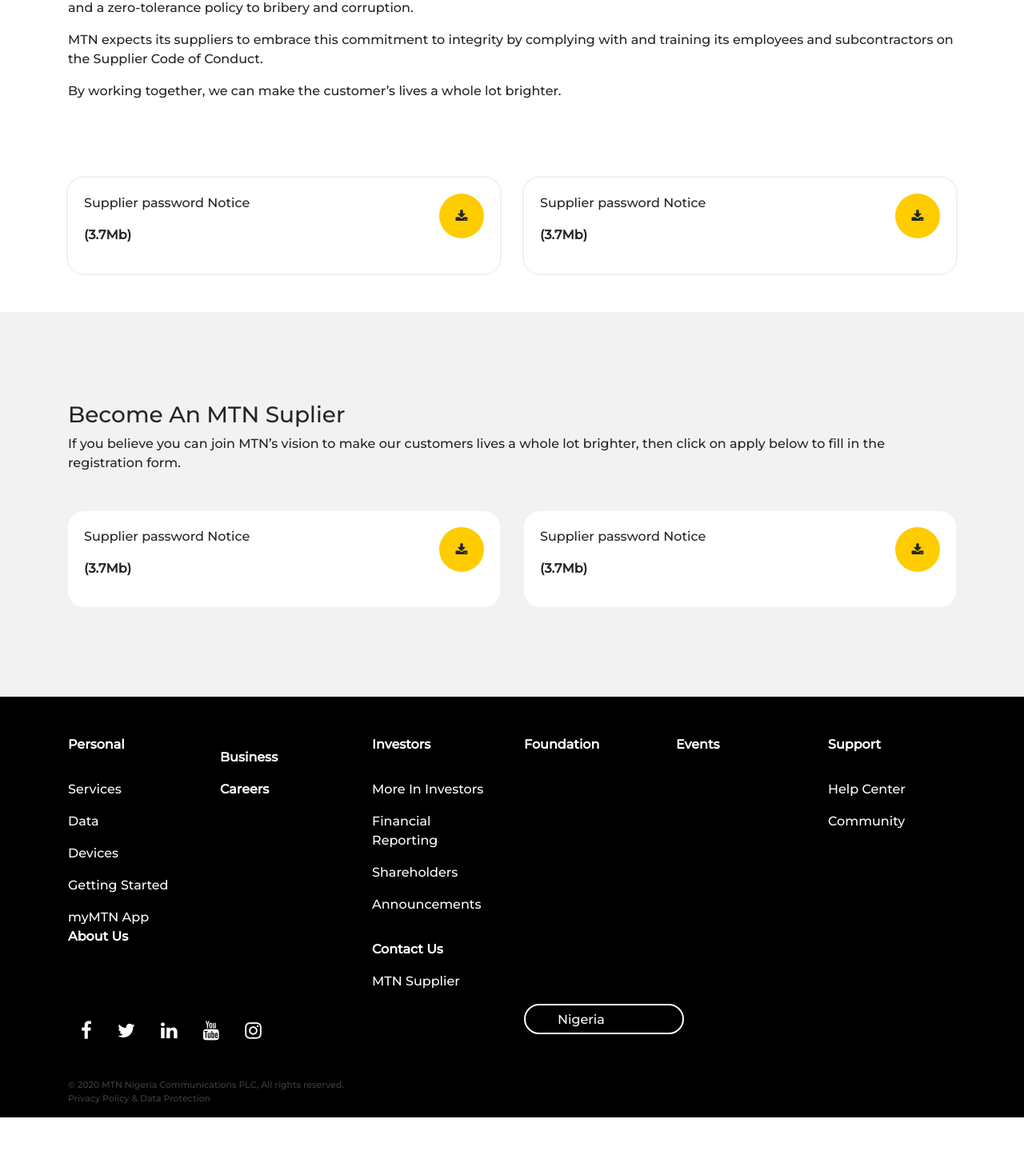
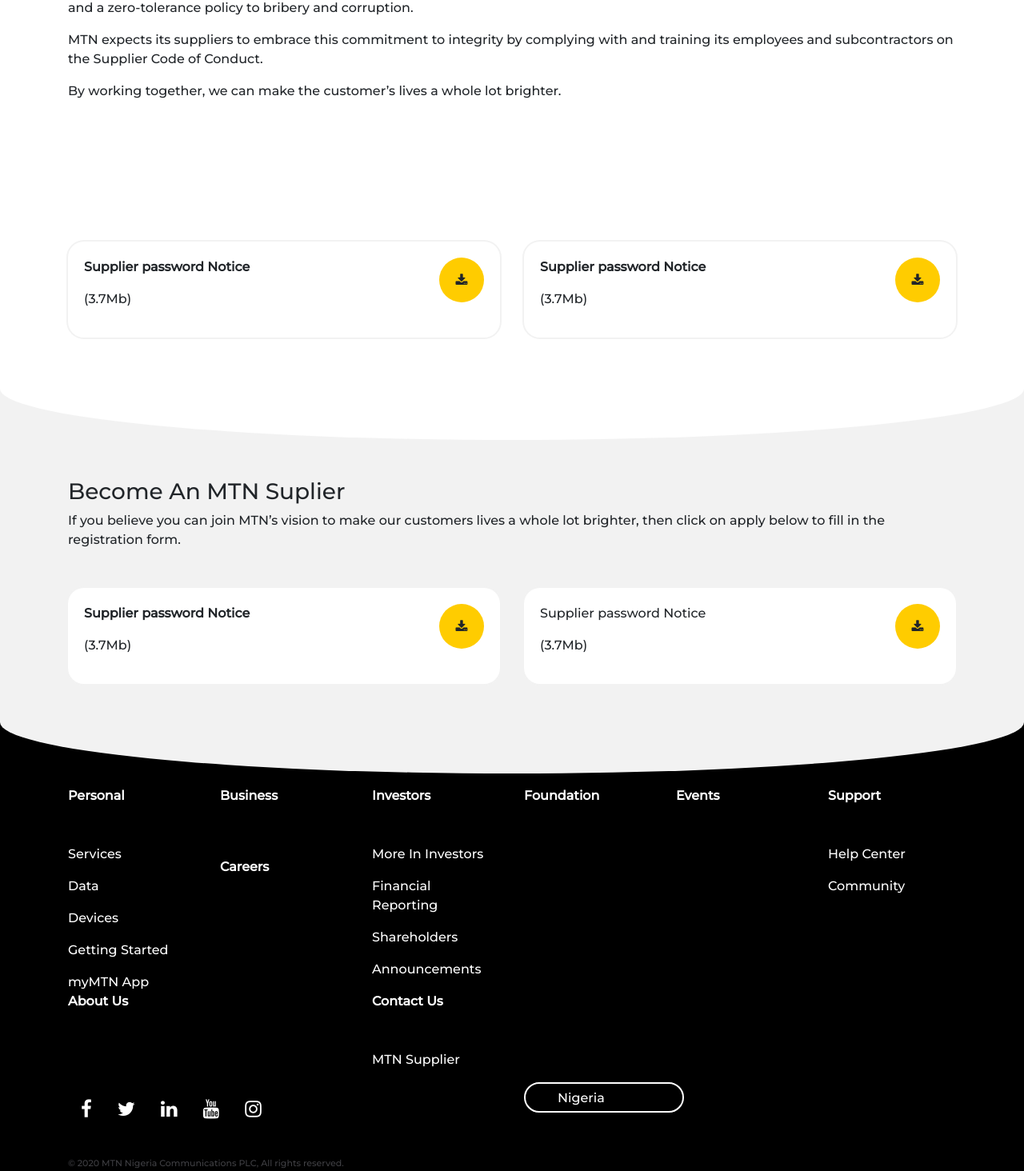
Before and after one commit to Akanimorex/sultan-test, a React (Create React App) app: page / in a window 1280 px wide. Shown: the part 876-2340 px from the top of the page at 80% size. Before the commit the page ends 2273 px from the top, so only its background shows below. Built offline with nearby package versions, Linux system fonts and the light colour scheme; no server answers.

Commit message:
added curve to divs

```diff
--- a/src/App.js
+++ b/src/App.js
@@ -1,6 +1,5 @@
 import React from "react";
 import Home from "./Home.js";
-import Results from "./Results.js";
 
 const App = () => {
   return <Home />;
--- a/src/Home.js
+++ b/src/Home.js
@@ -157,7 +157,7 @@
                 type="text"
                 placeholder="Search"
                 // onChange={(e) => setGify(e.target.value)}
-                aria-label="Search"
+                aria-label="Search..."
               />
             </div>
           </div>
@@ -213,7 +213,7 @@
       </div>
 
       <main>
-        <div className="container web-container mt-5">
+        <div className="container web-container mt-5 ">
           <h3>Existing MTN supplier</h3>
           <p>
             MTN has a responsibility to ensure that our business practices are
@@ -240,15 +240,15 @@
           </p>
         </div>
 
-        <div className="web-container container pt-5 pb-5">
+        <div className="web-container container pt-5 pb-5 first-curve">
           <div className="row download-flex">
             <div className="col-md-6 col-sm-12">
               <div className="download-card">
                 <div className="d-flex justify-content-between">
                   <div>
-                    <p>Supplier password Notice</p>
+                    <p className="font-weight-bold">Supplier password Notice</p>
                     <figcaption>
-                      <p className="font-weight-bold">(3.7Mb)</p>
+                      <p>(3.7Mb)</p>
                     </figcaption>
                   </div>
                   <div className="circle">
@@ -261,9 +261,9 @@
               <div className="download-card">
                 <div className="d-flex justify-content-between">
                   <div>
-                    <p>Supplier password Notice</p>
+                    <p className="font-weight-bold">Supplier password Notice</p>
                     <figcaption>
-                      <p className="font-weight-bold">(3.7Mb)</p>
+                      <p>(3.7Mb)</p>
                     </figcaption>
                   </div>
                   <div className="circle">
@@ -275,6 +275,7 @@
           </div>
         </div>
         <div className="become-sect">
+          <div className="curve-card"></div>
           {/* <svg
             version="1.1"
             xmlns="http://www.w3.org/2000/svg"
@@ -293,7 +294,7 @@
               class="mtn-svg-fill--white"
             ></path>
           </svg> */}
-          <div className="web-container container">
+          <div className="web-container container pt-5">
             <h3>Become An MTN Suplier</h3>
             <p>
               If you believe you can join MTN’s vision to make our customers
@@ -305,9 +306,11 @@
                 <div className="download-card">
                   <div className="d-flex justify-content-between">
                     <div>
-                      <p>Supplier password Notice</p>
+                      <p className="font-weight-bold">
+                        Supplier password Notice
+                      </p>
                       <figcaption>
-                        <p className="font-weight-bold">(3.7Mb)</p>
+                        <p>(3.7Mb)</p>
                       </figcaption>
                     </div>
                     <div className="circle">
@@ -322,7 +325,7 @@
                     <div>
                       <p>Supplier password Notice</p>
                       <figcaption>
-                        <p className="font-weight-bold">(3.7Mb)</p>
+                        <p>(3.7Mb)</p>
                       </figcaption>
                     </div>
                     <div className="circle">
@@ -336,46 +339,54 @@
         </div>
         <footer className="footer">
           <div className="web-container container">
-            <div className="row">
+            <div className="row pt-5">
               <div className="col-md-2 col-sm-12">
-                <ul className="list-unstyled">
+                <ul className="list-unstyled footer-list">
                   <p className="font-weight-bold">Personal</p>
+                  <hr className="footer-divider"></hr>
                   <li>Services</li>
                   <li>Data</li>
                   <li>Devices</li>
                   <li>Getting Started</li>
                   <li>myMTN App</li>
                   <p className="font-weight-bold">About Us</p>
+                  <hr className="footer-divider"></hr>
                 </ul>
               </div>
               <div className="col-md-2 col-sm-12">
-                <ul className="list-unstyled footer-list-two">
-                  <li className="font-weight-bold">Business</li>
+                <ul className="list-unstyled footer-list-two footer-list">
+                  <p className="font-weight-bold">Business</p>
+                  <hr className="footer-divider"></hr>
                   <li className="font-weight-bold">Careers</li>
                 </ul>
               </div>
               <div className="col-md-2 col-sm-12">
-                <ul className="list-unstyled">
+                <ul className="list-unstyled footer-list">
                   <p className="font-weight-bold">Investors</p>
+                  <hr className="footer-divider"></hr>
                   <li>More In Investors</li>
                   <li>Financial Reporting</li>
                   <li>Shareholders</li>
                   <li>Announcements</li>
                 </ul>
-                <ul className="list-unstyled">
-                  <li className="font-weight-bold">Contact Us</li>
+                <ul className="list-unstyled footer-list">
+                  <p className="font-weight-bold">Contact Us</p>
+                  <hr className="footer-divider"></hr>
                   <li>MTN Supplier</li>
                 </ul>
               </div>
-              <div className="col-md-2 col-sm-12">
+              <div className="col-md-2 col-sm-12 footer-list">
                 <p className="font-weight-bold">Foundation</p>
+                <hr className="footer-divider"></hr>
+              </div>
+              <div className="col-md-2 col-sm-12 footer-list">
+                <p className="font-weight-bold">Events</p>
+                <hr className="footer-divider"></hr>
               </div>
               <div className="col-md-2 col-sm-12">
-                <p className="font-weight-bold">Events</p>
-              </div>
-              <div className="col-md-2 col-sm-12">
-                <ul className="list-unstyled">
+                <ul className="list-unstyled footer-list">
                   <p className="font-weight-bold"> Support</p>
+                  <hr className="footer-divider"></hr>
                   <li>Help Center</li>
                   <li>Community</li>
                 </ul>
--- a/src/assets/css/main.css
+++ b/src/assets/css/main.css
@@ -26,6 +26,11 @@
   border: 3px solid #000 !important;
   border-radius: 20px;
   /* padding-left: 30px !important; */
+  background-color: var(--the-yellow);
+}
+
+.nav-input:active,
+.nav-input:focus {
   background-color: var(--the-yellow);
 }
 
@@ -61,6 +66,9 @@
   height: 70vh;
   color: #fff;
   position: relative;
+  border-radius: 0% 0% 200vh 200vh / 0% 0% 20vh 20vh;
+  -moz-border-radius: 0% 0% 200vh 200vh / 0% 0% 20vh 20vh;
+  -webkit-border-radius: 0% 0% 200vh 200vh / 0% 0% 20vh 20vh;
   /* border-radius: 0 0 23% 23%; */
   /* clip-path: ellipse(49% 38% at 50% 66%); */
 }
@@ -100,7 +108,30 @@
 
 .become-sect {
   background-color: #f2f2f2;
-  padding: 7rem 0;
+  padding: 0 0 7rem 0;
+  position: relative;
+  top: 5rem;
+  /* height: 70vh; */
+  overflow: hidden;
+  border-radius: 0% 0% 200vh 200vh / 0% 0% 20vh 20vh;
+  /* -moz-border-radius: 0% 0% 200vh 200vh / 0% 0% 20vh 20vh; */
+  -webkit-border-radius: 0% 0% 200vh 200vh / 0% 0% 20vh 20vh;
+}
+.first-curve {
+  border-radius: 0% 0% 200vh 200vh / 0% 0% 20vh 20vh;
+  /* -moz-border-radius: 0% 0% 200vh 200vh / 0% 0% 20vh 20vh; */
+  -webkit-border-radius: 0% 0% 200vh 200vh / 0% 0% 20vh 20vh;
+  position: relative;
+  top: 5rem;
+}
+
+.curve-card {
+  height: 10vh;
+  width: inherit;
+  background: #fff;
+  border-radius: 0% 0% 200vh 200vh / 0% 0% 20vh 20vh;
+  /* -moz-border-radius: 0% 0% 200vh 200vh / 0% 0% 20vh 20vh; */
+  -webkit-border-radius: 0% 0% 200vh 200vh / 0% 0% 20vh 20vh;
 }
 
 .download-card {
@@ -145,6 +176,9 @@
   background: #000;
   color: #fff;
   padding-top: 3rem;
+  /* border-radius: 200vh 200vh 0% 0% / 20vh 20vh 0% 0%;
+  -moz-border-radius: 200vh 200vh 0% 0% / 20vh 20vh 0% 0%;
+  -webkit-border-radius: 200vh 200vh 0% 0% / 20vh 20vh 0% 0%; */
 }
 
 .footer ul li {
@@ -192,7 +226,7 @@
   padding-left: 10px;
 }
 
-.footer-list {
+.footer-list-two {
   display: flex;
   flex-direction: column;
   justify-content: space-between;
@@ -241,4 +275,18 @@
     width: 10rem;
     font-size: 1.8rem;
   }
+
+  .footer-list li {
+    display: none !important;
+  }
+  .footer-list p {
+    /* border-bottom: 2px #fff solid;
+    width: 100%; */
+  }
+  .footer-divider {
+    border-color: #fff !important;
+    margin: 0;
+    padding: 0.3rem;
+    width: 100vw;
+  }
 }
```
Also changed, not shown: 1 other file (tests, documents, lock files or other folders).
